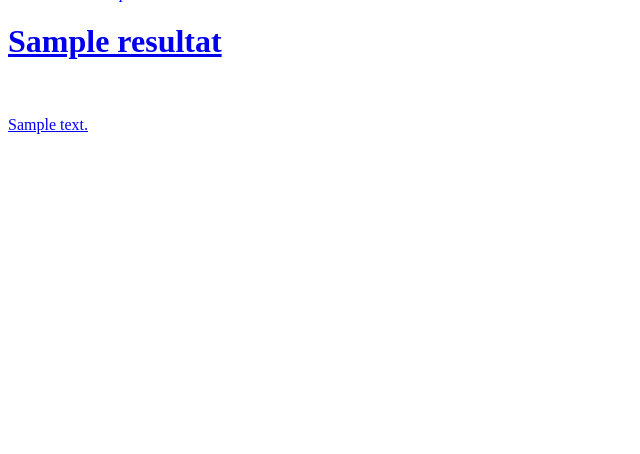
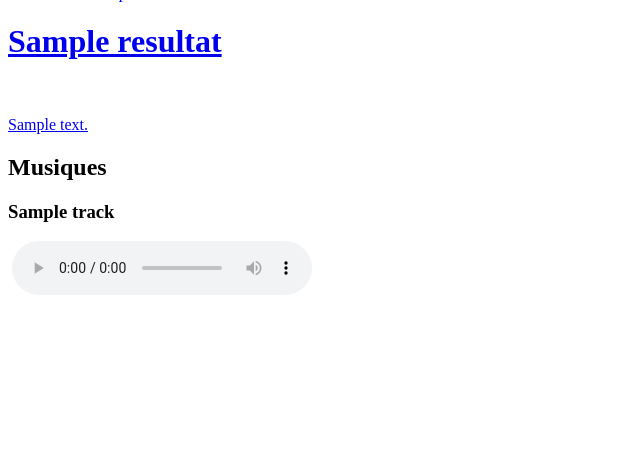
Before and after one commit to eraflo/Inflow2.0, a Symfony app: template templates/spotify/playlist.html.twig in a window 1280 px wide. Shown: the part 346-800 px from the top of the page, without its empty margins (0-640 px from the left). Run offline with Twig, Linux system fonts and the light colour scheme; the template is opened without the code that fills it: most values are stand-ins (such as "Sample title", 1, 10 or a date in 2020); some libraries are stand-ins or nearby versions.

Commit message:
ajout de la liste des morceaux sur la page de chaque playlist

```diff
--- a/src/Controller/SpotifyController.php
+++ b/src/Controller/SpotifyController.php
@@ -34,10 +34,12 @@
         $playlist = $search->playlists->items[0];
 
         //voir à rajouter la liste des sons
-
+        $music = $api->getPlaylistTracks($playlist->id);
+        $music = $music->items;
 
         return $this->render('spotify/playlist.html.twig', [
             'resultat' => $playlist,
+            'music' => $music,
         ]);
     }
 
--- a/templates/spotify/playlist.html.twig
+++ b/templates/spotify/playlist.html.twig
@@ -23,6 +23,26 @@
     </div>
 </a>
 
+<div class="music">
+    <div class="row">
+        <div class="col-12">
+            <h2> Musiques </h2>
+        </div>
+    </div>
+    <div class="row">
+        {% for track in music %}
+        <div class="col-12">
+            <h3>{{track.track.name}}</h3>
+            <p>{{track.track.artists[0].name}}</p>
+            <img src="{{track.track.album.images[0].url}}" alt="">
+            <audio controls>
+                <source src="{{track.track.preview_url}}" type="audio/mpeg">
+            </audio>
+        </div>
+        {% endfor %}
+    </div>
+</div>
+
 
 
 
```
